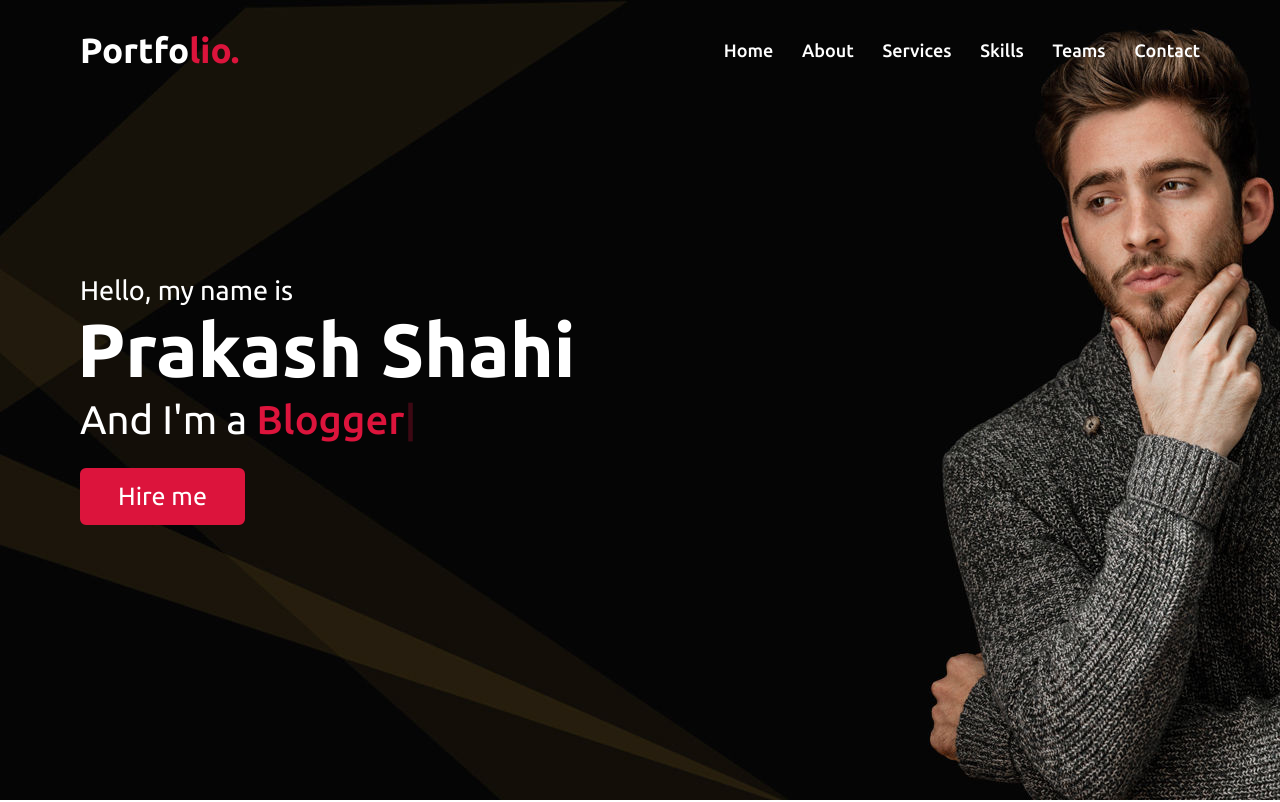
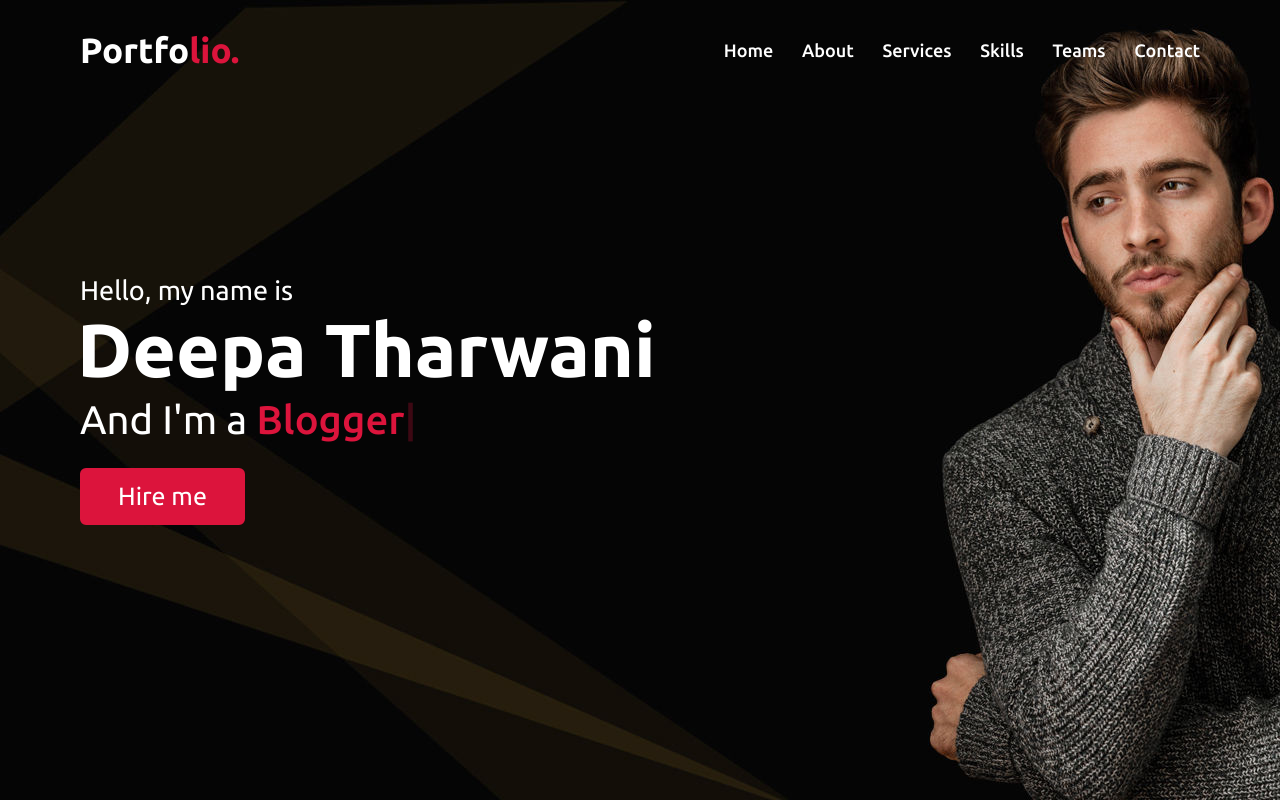
Before and after one commit to deepatharwani/portfolio, a plain HTML site: page index.html in a window 1280 px wide. Shown: the top 802 px of the page. Drawn offline with nearby package versions, Linux system fonts and the light colour scheme; files whose address does not match are found by name.

Commit message:
Update index.html

```diff
--- a/index.html
+++ b/index.html
@@ -40,7 +40,7 @@
         <div class="max-width">
             <div class="home-content">
                 <div class="text-1">Hello, my name is</div>
-                <div class="text-2">Prakash Shahi</div>
+                <div class="text-2">Deepa Tharwani</div>
                 <div class="text-3">And I'm a <span class="typing"></span></div>
                 <a href="#">Hire me</a>
             </div>
@@ -203,7 +203,7 @@
                             <i class="fas fa-user"></i>
                             <div class="info">
                                 <div class="head">Name</div>
-                                <div class="sub-title">Prakash Shahi</div>
+                                <div class="sub-title">Deepa Tharwani</div>
                             </div>
                         </div>
                         <div class="row">
```
